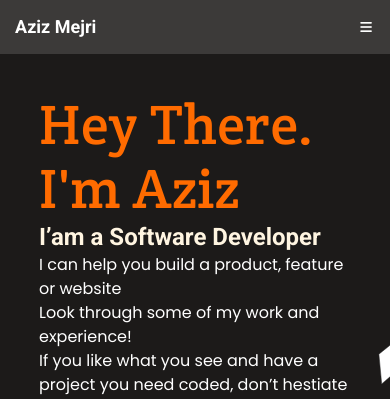
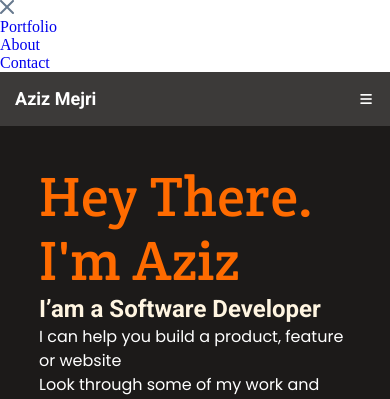
Before and after one commit to LoboArkano/mobile-menu-cr, a website: page index.html in a window 390 px wide. Shown: the top 399 px of the page. Drawn offline with Linux system fonts and the light colour scheme.

Commit message:
Add mobile menu html structure

```diff
--- a/index.html
+++ b/index.html
@@ -9,6 +9,18 @@
     <title>Aziz Mejri - Portfolio</title>
   </head>
   <body>
+    <div id="hamburger-menu">
+      <img src="./media/svg/close.svg" alt="close" >
+      <a href="#projects" >
+        <p>Portfolio</p>
+      </a>
+      <a href="#about-me" >
+        <p>About</p>
+      </a>
+      <a href="#contact" >
+        <p>Contact</p>
+      </a>
+    </div>
     <header>
       <h1 id="logo">Aziz Mejri</h1>
       <button type="button" class="menu-bars">
```
